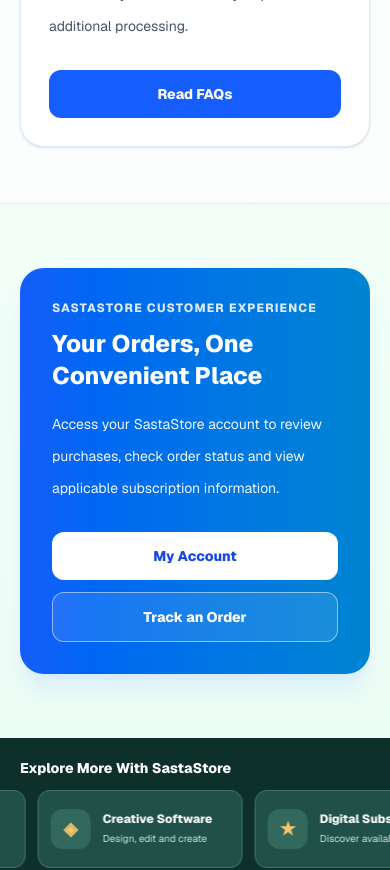
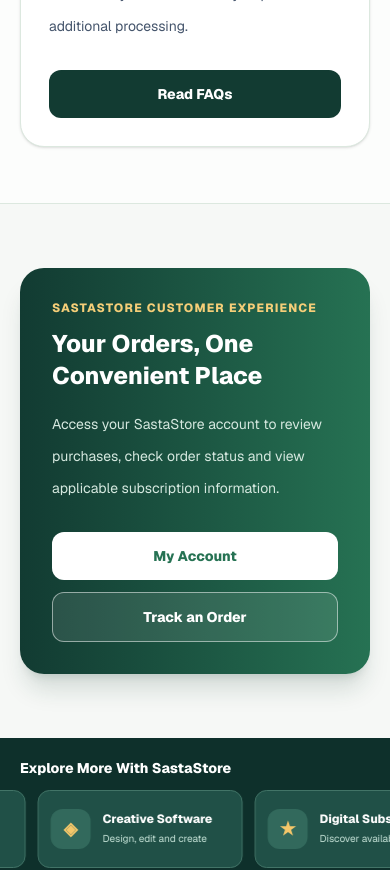
Before and after one commit to scottburchill51-beep/sastastore0, a Next.js app: page /products in a window 390 px wide. Shown: the part 2477-3347 px from the top of the page. Built offline with nearby package versions, Linux system fonts and the light colour scheme; no server answers; the database is empty.

Commit message:
Refresh products page with forest green and gold marketplace styling

```diff
--- a/src/app/products/page.tsx
+++ b/src/app/products/page.tsx
@@ -36,22 +36,22 @@ const highlights = [
 
 export default function ProductsPage() {
   return (
-    <main className="min-h-screen flex-1 overflow-hidden bg-gradient-to-b from-[#EFF8FF] via-white to-[#ECFDF5] text-slate-900">
+    <main className="min-h-screen flex-1 overflow-hidden bg-[#f6f8f6] text-[#17372e]">
       {/* Hero */}
-      <section className="relative overflow-hidden border-b border-blue-100 py-14 sm:py-20">
+      <section className="relative overflow-hidden border-b border-[#dce8df] py-14 sm:py-20">
         <div className="pointer-events-none absolute -left-24 top-0 h-72 w-72 rounded-full bg-sky-200/40 blur-3xl" />
         <div className="pointer-events-none absolute -right-24 bottom-0 h-72 w-72 rounded-full bg-emerald-200/40 blur-3xl" />
 
         <Container>
           <div className="relative mx-auto max-w-4xl text-center">
-            <span className="inline-flex items-center gap-2 rounded-full border border-blue-200 bg-white px-5 py-2 text-xs font-extrabold uppercase tracking-widest text-blue-600 shadow-sm">
+            <span className="inline-flex items-center gap-2 rounded-full border border-[#dce8df] bg-white px-5 py-2 text-xs font-extrabold uppercase tracking-widest text-[#267253] shadow-sm">
               <span className="h-2 w-2 rounded-full bg-emerald-500" />
               SastaStore Digital Marketplace
             </span>
 
             <h1 className="mt-7 text-4xl font-extrabold leading-tight tracking-tight sm:text-5xl lg:text-6xl">
               Explore Premium
-              <span className="block bg-gradient-to-r from-blue-600 via-sky-500 to-emerald-500 bg-clip-text text-transparent">
+              <span className="block bg-gradient-to-r from-[#123b32] via-[#267253] to-[#b38a42] bg-clip-text text-transparent">
                 Digital Products
               </span>
             </h1>
@@ -67,21 +67,21 @@ export default function ProductsPage() {
             <div className="mt-8 flex flex-wrap justify-center gap-3">
               <a
                 href="#product-catalog"
-                className="rounded-xl bg-blue-600 px-7 py-3.5 text-sm font-extrabold text-white shadow-lg shadow-blue-200 transition hover:bg-blue-700"
+                className="rounded-xl bg-[#123b32] px-7 py-3.5 text-sm font-extrabold text-white shadow-lg shadow-blue-200 transition hover:bg-[#1c5746]"
               >
                 Browse Products
               </a>
 
               <Link
                 href="/deals"
-                className="rounded-xl border border-blue-200 bg-white px-7 py-3.5 text-sm font-extrabold text-blue-700 transition hover:bg-blue-50"
+                className="rounded-xl border border-[#dce8df] bg-white px-7 py-3.5 text-sm font-extrabold text-[#267253] transition hover:bg-[#edf6f0]"
               >
                 Special Deals
               </Link>
 
               <Link
                 href="/categories"
-                className="rounded-xl border border-blue-200 bg-white px-7 py-3.5 text-sm font-extrabold text-blue-700 transition hover:bg-blue-50"
+                className="rounded-xl border border-[#dce8df] bg-white px-7 py-3.5 text-sm font-extrabold text-[#267253] transition hover:bg-[#edf6f0]"
               >
                 Categories
               </Link>
@@ -91,15 +91,15 @@ export default function ProductsPage() {
       </section>
 
       {/* Benefits */}
-      <section className="border-b border-blue-100 bg-white/70 py-10 sm:py-12">
+      <section className="border-b border-[#dce8df] bg-white/70 py-10 sm:py-12">
         <Container>
           <div className="grid gap-5 md:grid-cols-3">
             {highlights.map((item) => (
               <div
                 key={item.number}
-                className="flex items-start gap-4 rounded-2xl border border-blue-100 bg-white p-5 shadow-sm"
+                className="flex items-start gap-4 rounded-2xl border border-[#dce8df] bg-white p-5 shadow-sm"
               >
-                <div className="flex h-11 w-11 shrink-0 items-center justify-center rounded-xl bg-blue-50 text-sm font-extrabold text-blue-700">
+                <div className="flex h-11 w-11 shrink-0 items-center justify-center rounded-xl bg-blue-50 text-sm font-extrabold text-[#267253]">
                   {item.number}
                 </div>
 
@@ -126,7 +126,7 @@ export default function ProductsPage() {
         <Container>
           <div className="flex flex-wrap items-end justify-between gap-5">
             <div>
-              <p className="text-xs font-extrabold uppercase tracking-widest text-emerald-600">
+              <p className="text-xs font-extrabold uppercase tracking-widest text-[#267253]">
                 Our Product Collection
               </p>
 
@@ -144,7 +144,7 @@ export default function ProductsPage() {
 
             <Link
               href="/contact"
-              className="rounded-xl border border-blue-200 bg-white px-5 py-3 text-sm font-bold text-blue-700 transition hover:bg-blue-50"
+              className="rounded-xl border border-[#dce8df] bg-white px-5 py-3 text-sm font-bold text-[#267253] transition hover:bg-[#edf6f0]"
             >
               Need Help?
             </Link>
@@ -155,12 +155,12 @@ export default function ProductsPage() {
       </section>
 
       {/* Important Shopping Information */}
-      <section className="border-y border-blue-100 bg-white/70 py-14">
+      <section className="border-y border-[#dce8df] bg-white/70 py-14">
         <Container>
-          <div className="mx-auto max-w-5xl rounded-3xl border border-blue-100 bg-white p-7 shadow-sm sm:p-10">
+          <div className="mx-auto max-w-5xl rounded-3xl border border-[#dce8df] bg-white p-7 shadow-sm sm:p-10">
             <div className="grid items-center gap-7 md:grid-cols-[1fr_auto]">
               <div>
-                <p className="text-xs font-extrabold uppercase tracking-widest text-blue-600">
+                <p className="text-xs font-extrabold uppercase tracking-widest text-[#267253]">
                   Before You Purchase
                 </p>
 
@@ -181,7 +181,7 @@ export default function ProductsPage() {
 
               <Link
                 href="/faq"
-                className="inline-flex items-center justify-center rounded-xl bg-blue-600 px-6 py-3.5 text-sm font-extrabold text-white transition hover:bg-blue-700"
+                className="inline-flex items-center justify-center rounded-xl bg-[#123b32] px-6 py-3.5 text-sm font-extrabold text-white transition hover:bg-[#1c5746]"
               >
                 Read FAQs
               </Link>
@@ -193,10 +193,10 @@ export default function ProductsPage() {
       {/* Customer Dashboard */}
       <section className="py-16">
         <Container>
-          <div className="rounded-3xl bg-gradient-to-r from-blue-600 to-sky-600 p-8 text-white shadow-xl shadow-blue-200/40 sm:p-12">
+          <div className="rounded-3xl bg-gradient-to-r from-[#123b32] to-[#267253] p-8 text-white shadow-xl shadow-[#123b32]/15 sm:p-12">
             <div className="flex flex-col items-start justify-between gap-7 lg:flex-row lg:items-center">
               <div className="max-w-xl">
-                <p className="text-xs font-extrabold uppercase tracking-widest text-blue-100">
+                <p className="text-xs font-extrabold uppercase tracking-widest text-[#f5ce78]">
                   SastaStore Customer Experience
                 </p>
 
@@ -204,7 +204,7 @@ export default function ProductsPage() {
                   Your Orders, One Convenient Place
                 </h2>
 
-                <p className="mt-4 text-sm leading-8 text-blue-50">
+                <p className="mt-4 text-sm leading-8 text-[#d5e8df]">
                   Access your SastaStore account
                   to review purchases, check order
                   status and view applicable
@@ -215,7 +215,7 @@ export default function ProductsPage() {
               <div className="flex w-full flex-col gap-3 sm:w-auto">
                 <Link
                   href="/account"
-                  className="rounded-xl bg-white px-6 py-3.5 text-center text-sm font-extrabold text-blue-700 transition hover:bg-blue-50"
+                  className="rounded-xl bg-white px-6 py-3.5 text-center text-sm font-extrabold text-[#267253] transition hover:bg-[#edf6f0]"
                 >
                   My Account
                 </Link>
```
